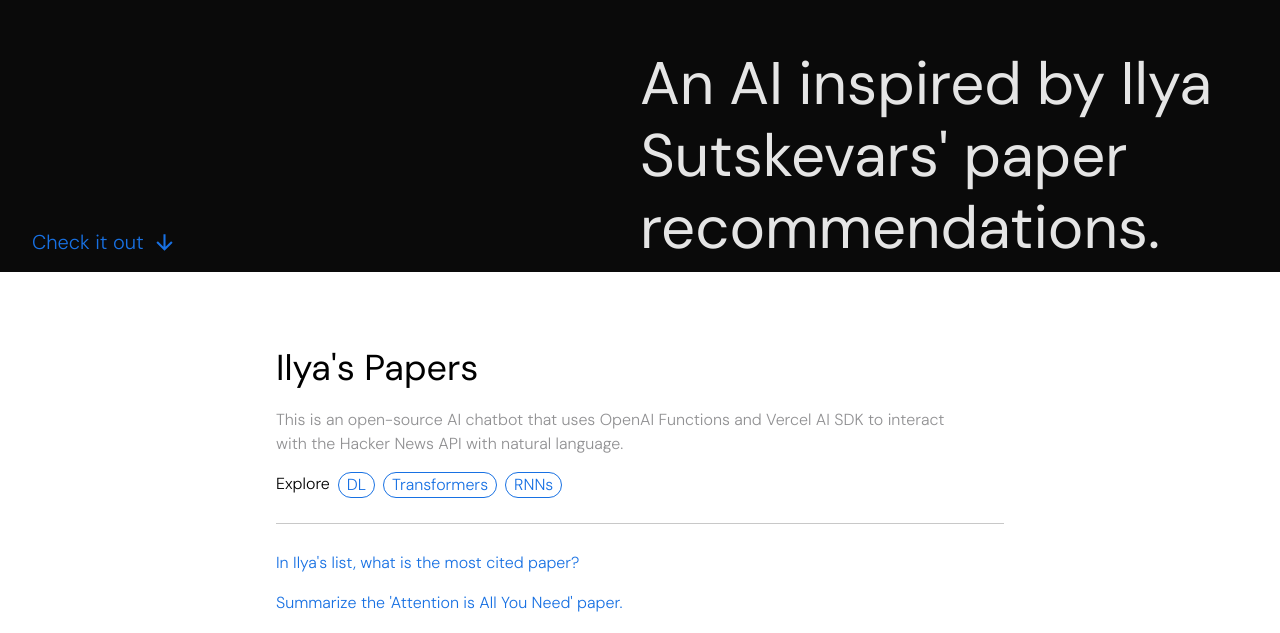
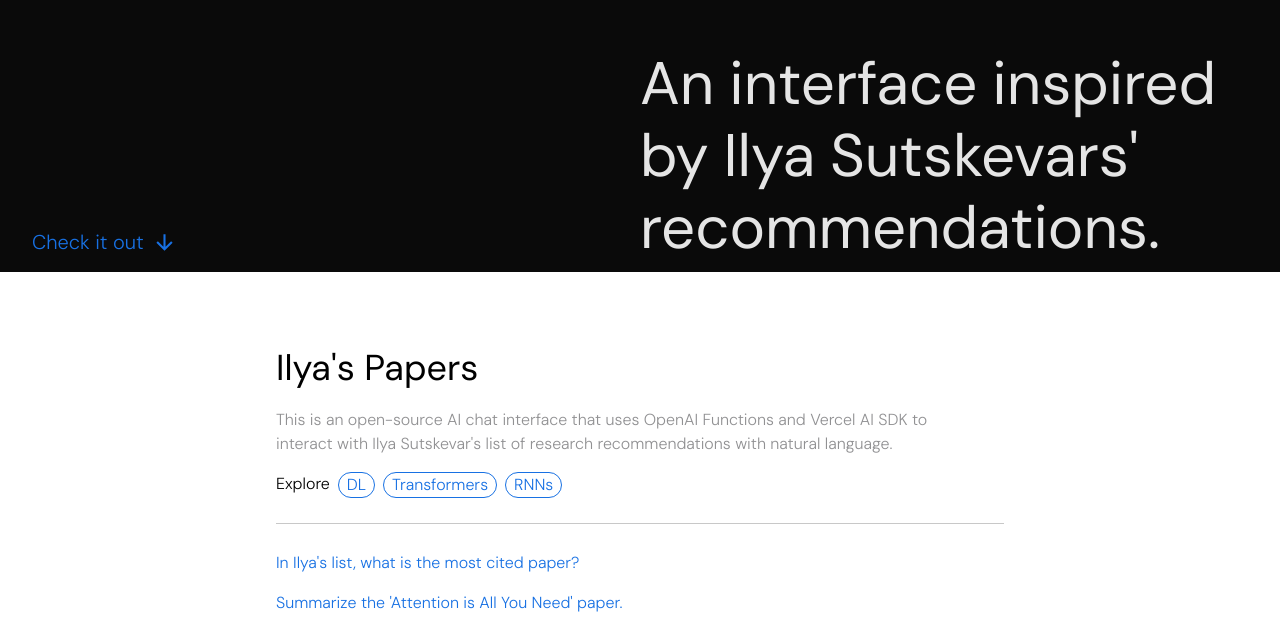
Before and after one commit to willdphan/ilya-papers, a Next.js app in the folder frontend/: page / in a window 1280 px wide. Shown: the part 528-1161 px from the top of the page. Built offline with nearby package versions, Linux system fonts and the light colour scheme; grey boxes are pictures that could not be loaded.

Commit message:
fe editzs

```diff
--- a/frontend/app/page.tsx
+++ b/frontend/app/page.tsx
@@ -186,7 +186,7 @@
     style={{ lineHeight: '1.2' }}
     className='w-full h-full flex justify-start items-end text-4xl sm:text-4xl md:text-4xl lg:text-5xl xl:text-6xl font-Sans text-[#E5E5E5] flex-wrap font-[400]'
   >
-    {"An AI inspired by Ilya Sutskevars' paper recommendations.".split(' ').map((word, index) => (
+    {"An interface inspired by Ilya Sutskevars'  recommendations.".split(' ').map((word, index) => (
       <motion.span
         key={index}
         initial={{ opacity: 0 }}
@@ -312,7 +312,7 @@
           Ilya's Papers
         </motion.h1>
         <motion.h3 variants={childVariants} className='max-w-2xl'>
-  This is an open-source AI chatbot that uses OpenAI Functions and Vercel AI SDK to interact with the Hacker News API with natural language.
+  This is an open-source AI chat interface that uses OpenAI Functions and Vercel AI SDK to interact with Ilya Sutskevar's list of research recommendations with natural language.
 </motion.h3>
 
 <div className="flex flex-row sm:flex-row sm:space-x-2 space-x-1 mt-4 font-[300] items-center sm:items-start">
```
